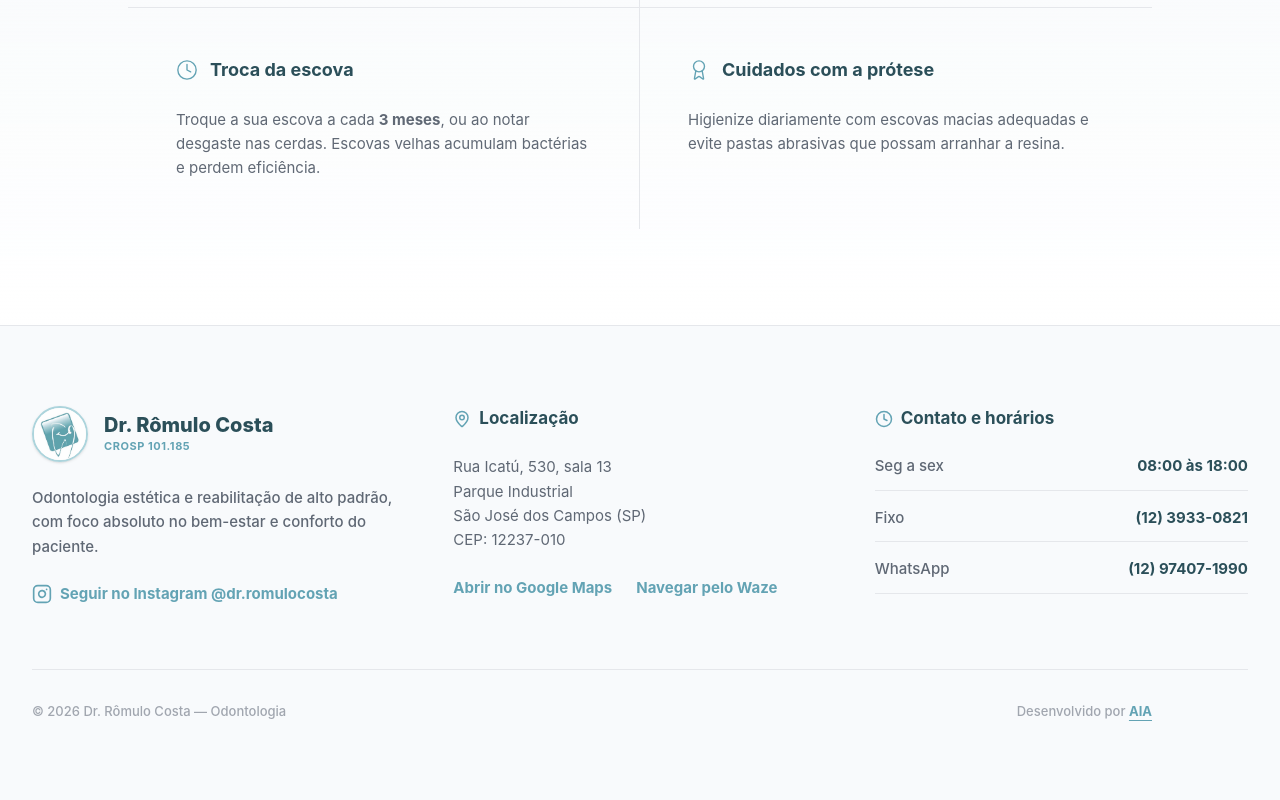
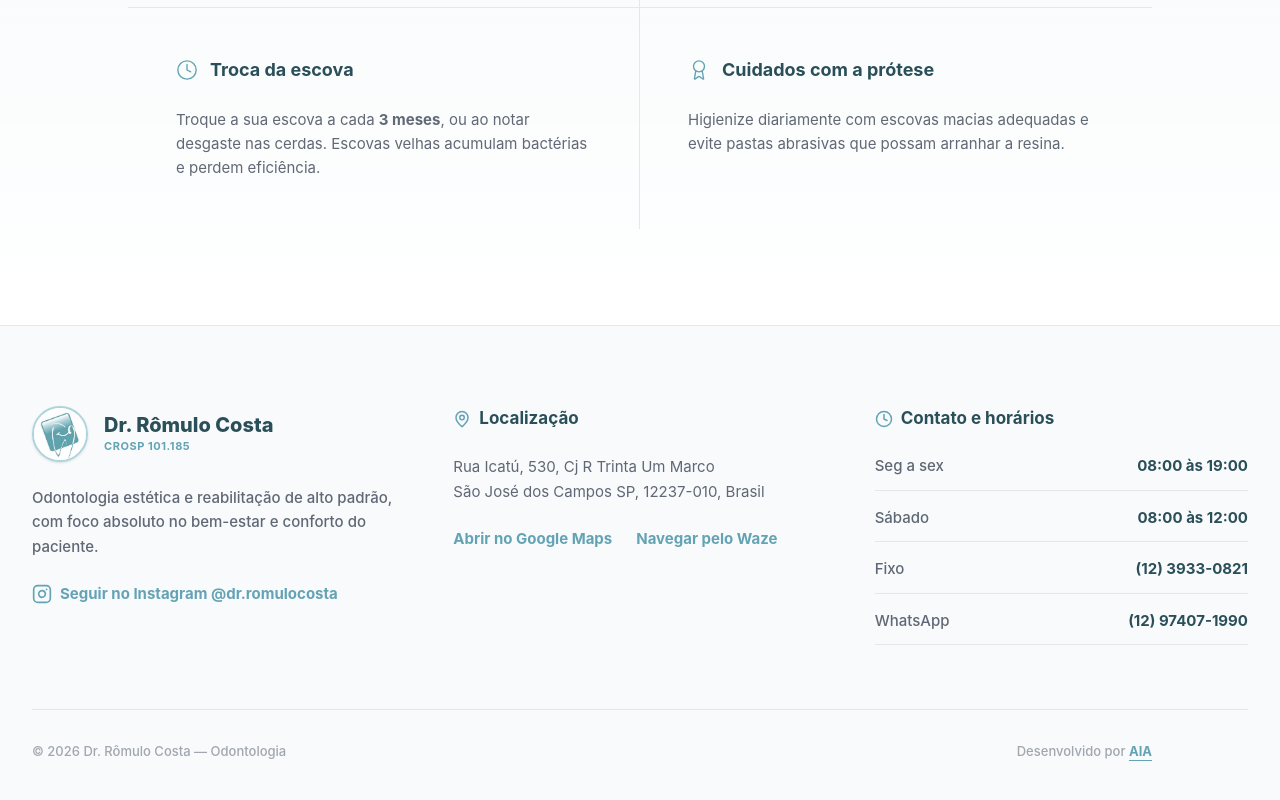
Before and after one commit to autonomousia25-hue/13-app-dr-romulo-costa, a React (Vite) app: page / in a window 1280 px wide. Shown: the part 4738-5538 px from the top of the page. Before the commit the page ends 5500 px from the top, so only its background shows below. Built offline with nearby package versions, Linux system fonts and the light colour scheme.

Commit message:
feat: update address, add saturday hours, hide floating whatsapp on mobile and center map links

```diff
--- a/src/App.jsx
+++ b/src/App.jsx
@@ -482,14 +482,12 @@ function App() {
             <div className="md:col-span-4">
               <h4 className="font-bold text-[17px] text-primaryDark mb-6 flex items-center gap-2"><MapPin size={18} className="text-primary"/> Localização</h4>
               <p className="text-textPrimary/70 text-[15px] leading-relaxed mb-6">
-                Rua Icatú, 530, sala 13<br />
-                Parque Industrial<br />
-                São José dos Campos (SP)<br />
-                CEP: 12237-010
+                Rua Icatú, 530, Cj R Trinta Um Marco<br />
+                São José dos Campos SP, 12237-010, Brasil
               </p>
-              <div className="flex items-center gap-6">
-                <a href="https://www.google.com/maps/search/?api=1&query=Rua+Icatu,+530+-+Parque+Industrial,+Sao+Jose+dos+Campos+-+SP,+12237-010" target="_blank" rel="noreferrer" className="text-[15px] font-bold text-primary hover:text-primaryDark transition-colors underline-offset-4 hover:underline">Abrir no Google Maps</a>
-                <a href="https://waze.com/ul?q=Rua+Icatu,+530+-+Parque+Industrial,+Sao+Jose+dos+Campos+-+SP,+12237-010" target="_blank" rel="noreferrer" className="text-[15px] font-bold text-primary hover:text-primaryDark transition-colors underline-offset-4 hover:underline">Navegar pelo Waze</a>
+              <div className="flex justify-center md:justify-start items-center gap-6">
+                <a href="https://www.google.com/maps/search/?api=1&query=Rua+Icat%C3%BA,+530,+Cj+R+Trinta+Um+Marco,+S%C3%A3o+Jos%C3%A9+dos+Campos+-+SP,+12237-010" target="_blank" rel="noreferrer" className="text-[15px] font-bold text-primary hover:text-primaryDark transition-colors underline-offset-4 hover:underline">Abrir no Google Maps</a>
+                <a href="https://waze.com/ul?q=Rua+Icat%C3%BA,+530,+Cj+R+Trinta+Um+Marco,+S%C3%A3o+Jos%C3%A9+dos+Campos+-+SP,+12237-010" target="_blank" rel="noreferrer" className="text-[15px] font-bold text-primary hover:text-primaryDark transition-colors underline-offset-4 hover:underline">Navegar pelo Waze</a>
               </div>
             </div>
 
@@ -497,7 +495,8 @@ function App() {
             <div className="md:col-span-4">
               <h4 className="font-bold text-[17px] text-primaryDark mb-6 flex items-center gap-2"><Clock size={18} className="text-primary"/> Contato e horários</h4>
               <ul className="space-y-4 text-[15px] text-textPrimary/70 font-medium">
-                <li className="flex justify-between border-b border-gray-200 pb-3"><span>Seg a sex</span> <span className="font-bold text-primaryDark">08:00 às 18:00</span></li>
+                <li className="flex justify-between border-b border-gray-200 pb-3"><span>Seg a sex</span> <span className="font-bold text-primaryDark">08:00 às 19:00</span></li>
+                <li className="flex justify-between border-b border-gray-200 pb-3"><span>Sábado</span> <span className="font-bold text-primaryDark">08:00 às 12:00</span></li>
                 <li className="flex justify-between border-b border-gray-200 pb-3">
                   <span>Fixo</span>
                   <a href="tel:+551239330821" className="font-bold text-primaryDark hover:text-primary transition-colors hover:underline">(12) 3933-0821</a>
@@ -531,7 +530,7 @@ function App() {
         href={getWhatsAppLink()}
         target="_blank"
         rel="noreferrer"
-        className="fixed bottom-24 md:bottom-6 right-4 md:right-6 bg-[#25D366] text-white p-4 rounded-full shadow-2xl z-50 flex items-center justify-center group"
+        className="hidden md:flex fixed bottom-24 md:bottom-6 right-4 md:right-6 bg-[#25D366] text-white p-4 rounded-full shadow-2xl z-50 items-center justify-center group"
       >
         <span className="absolute inline-flex h-full w-full rounded-full bg-[#25D366] opacity-75 animate-ping"></span>
         <WhatsAppIcon size={28} className="relative z-10" />
```
